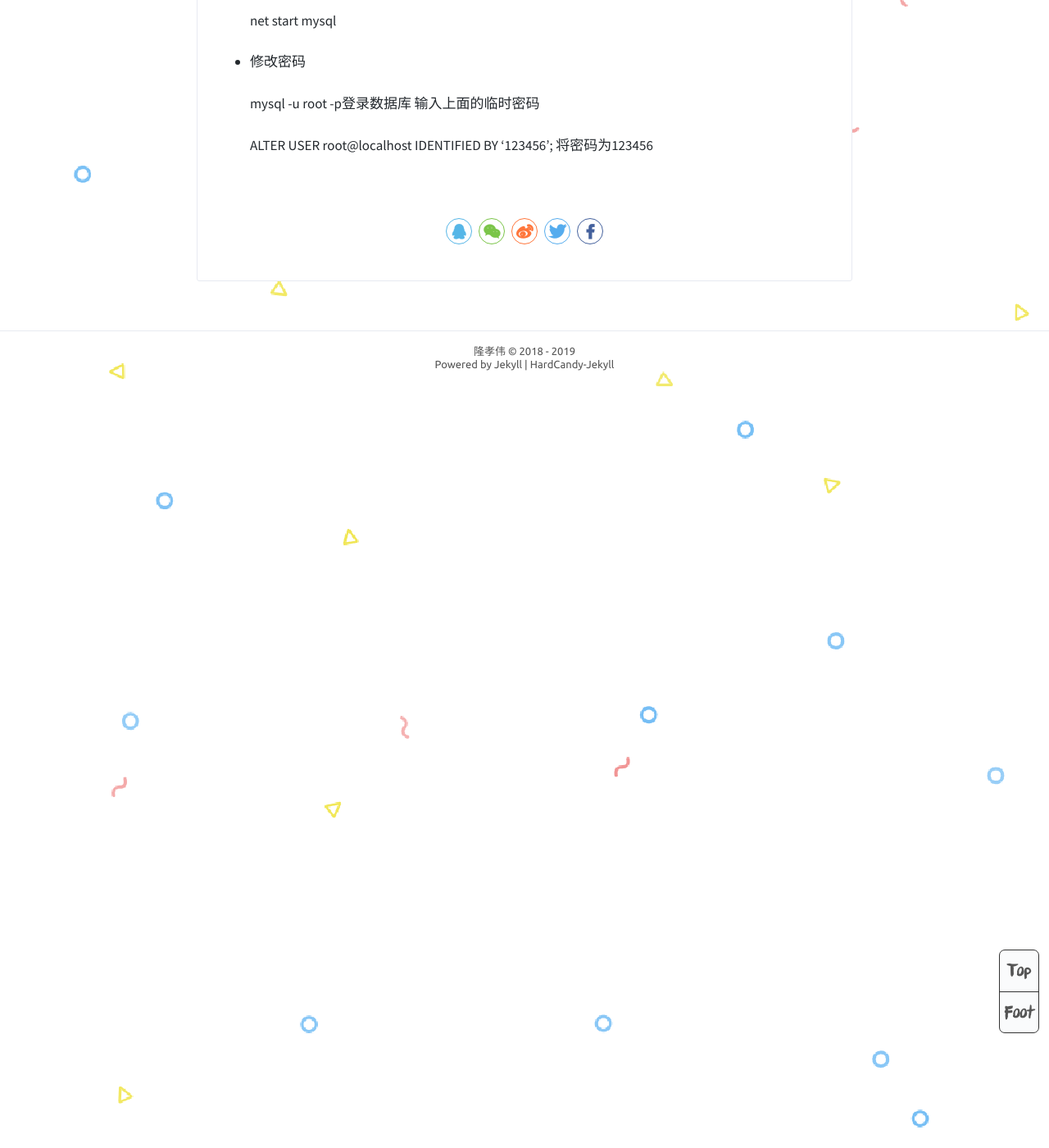
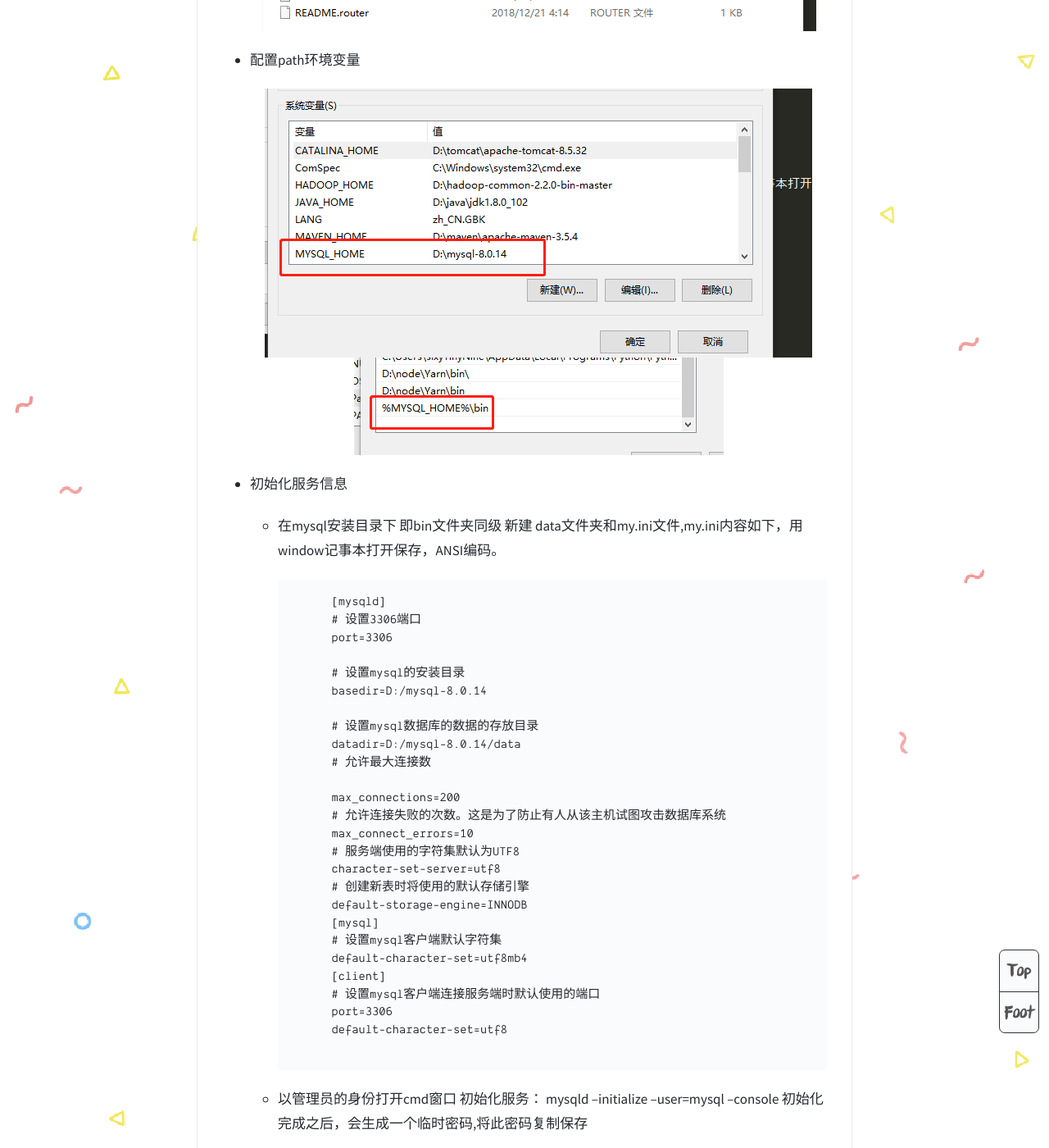
Before and after one commit to longxiaowei/longxiaowei.github.io, a Jekyll site: the page built from _posts/2019-01-29-windows中安装mysql.markdown, in a window 1280 px wide and 1400 px high, scrolled down 1615 px. Shown: the whole window at 82% size. Built offline with Jekyll 4.4.1, drawn with Linux system fonts in a browser that asks for light colours; comment, search, counter and statistics services are not loaded; some of the changed text lies outside the part shown.

Commit message:
update blog

```diff
--- a/_posts/2018-10-24-record.markdown
+++ b/_posts/2018-10-24-record.markdown
@@ -7,7 +7,11 @@ color: rgb(255,90,90)
 cover: '../assets/blogimg/2018-10-24.png'
 subtitle: ''
 ---
-# 我该去吃饭了
+# DailyRocord
+- date:2018-03-05 name:github
+- date:2018-03-06 name:拉钩
+
+
 [jekyll-docs]: https://www.baidu.com
 [jekyll-gh]:   https://github.com/jekyll/jekyll
 [jekyll-talk]: https://talk.jekyllrb.com/
--- a/_posts/2019-01-29-windows中安装mysql.markdown
+++ b/_posts/2019-01-29-windows中安装mysql.markdown
@@ -11,20 +11,55 @@ subtitle: 'windows中安装mysql-8.0.14步骤记录'
 
 - 下载mysql 安装包
 
+	<img src="/assets/imgages/2019/01290001.png">
+
+
 - 解压并进入安装目录
 
-	<img src="/assets/blogimg/2018-10-21.png">
+	<img src="/assets/imgages/2019/01290002.png">
 
 - 配置path环境变量
 
+	<img src="/assets/imgages/2019/01290003.png">
+	<img src="/assets/imgages/2019/01290004.png">
+
 - 初始化服务信息
 
-	- 在mysql安装目录下 即bin文件夹同级 新建 data文件夹和my.ini文件,my.ini内容如图，用window记事本打开保存，ANSI编码。
+	- 在mysql安装目录下 即bin文件夹同级 新建 data文件夹和my.ini文件,my.ini内容如下，用window记事本打开保存，ANSI编码。
+
+		<pre>
+			[mysqld]
+			# 设置3306端口
+			port=3306
+
+			# 设置mysql的安装目录
+			basedir=D:/mysql-8.0.14
+
+			# 设置mysql数据库的数据的存放目录
+			datadir=D:/mysql-8.0.14/data
+			# 允许最大连接数
+
+			max_connections=200
+			# 允许连接失败的次数。这是为了防止有人从该主机试图攻击数据库系统
+			max_connect_errors=10
+			# 服务端使用的字符集默认为UTF8
+			character-set-server=utf8
+			# 创建新表时将使用的默认存储引擎
+			default-storage-engine=INNODB
+			[mysql]
+			# 设置mysql客户端默认字符集
+			default-character-set=utf8mb4
+			[client]
+			# 设置mysql客户端连接服务端时默认使用的端口
+			port=3306
+			default-character-set=utf8
+		</pre>
 
 	- 以管理员的身份打开cmd窗口 初始化服务：
 	mysqld --initialize --user=mysql --console
 	初始化完成之后，会生成一个临时密码,将此密码复制保存
 
+	<img src="/assets/imgages/2019/01290005.png">
 
 - 安装服务
 
@@ -33,6 +68,8 @@ subtitle: 'windows中安装mysql-8.0.14步骤记录'
 - 启动服务
 
 	net start mysql
+
+	<img src="/assets/imgages/2019/01290006.png">
 
 - 修改密码
 
```
Also changed, not shown: _posts/2018-11-07-linux性能监控.markdown (added, +13 -0 lines), _posts/2018-11-28-node.markdown (added, +14 -0 lines), assets/imgages/2019/01290001.png (added), assets/imgages/2019/01290002.png (added), assets/imgages/2019/01290003.png (added), assets/imgages/2019/01290004.png (added), assets/imgages/2019/01290005.png (added), assets/imgages/2019/01290006.png (added).
